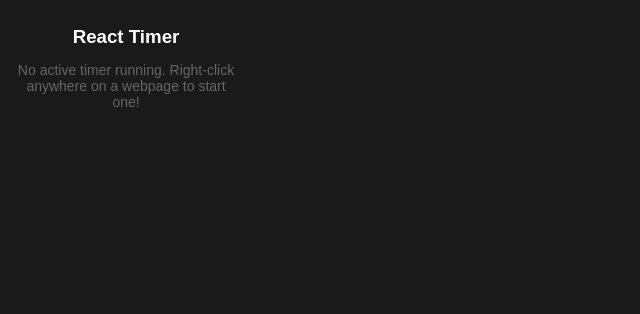
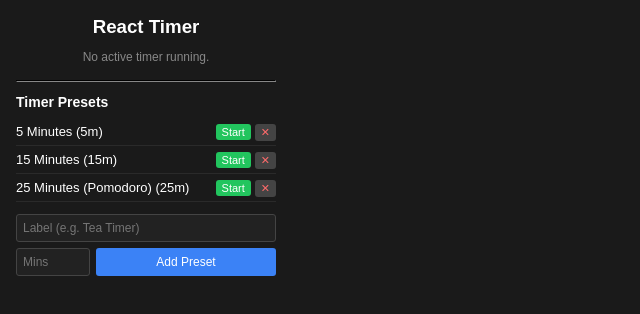
Before and after one commit to gnikkoch96/react-timer-extension, a React (Vite) app: page / in a window 1280 px wide. Shown: the top 314 px of the page, without its empty margins (0-640 px from the left). Built offline with nearby package versions, Linux system fonts and the light colour scheme.

Commit message:
feat(app): let users view their presets, trigger timers directly, add new ones, and delete existing ones

```diff
--- a/src/App.tsx
+++ b/src/App.tsx
@@ -1,22 +1,47 @@
-import { useState, useEffect } from "react";
+import { useState, useEffect } from 'react';
+
+interface TimerPreset {
+  id: string;
+  label: string;
+  minutes: number;
+}
+
+const DEFAULT_PRESETS: TimerPreset[] = [
+  { id: 'preset-5', label: '5 Minutes', minutes: 5 },
+  { id: 'preset-15', label: '15 Minutes', minutes: 15 },
+  { id: 'preset-25', label: '25 Minutes (Pomodoro)', minutes: 25 },
+];
 
 export default function App() {
   const [timeLeft, setTimeLeft] = useState<number | null>(null);
+  const [activeLabel, setActiveLabel] = useState<string>('');
+  const [presets, setPresets] = useState<TimerPreset[]>([]);
+  const [newLabel, setNewLabel] = useState('');
+  const [newMinutes, setNewMinutes] = useState('');
 
+  // Load presets and active timer status
   useEffect(() => {
-    // Helper function to check remaining time from chrome.storage
+    chrome.storage.local.get(['timerPresets', 'timerEndTime', 'timerLabel'], (result) => {
+      if (result.timerPresets) {
+        setPresets(result.timerPresets as TimerPreset[]);
+      } else {
+        setPresets(DEFAULT_PRESETS);
+        chrome.storage.local.set({ timerPresets: DEFAULT_PRESETS });
+      }
+
+      if (result.timerLabel) {
+        setActiveLabel(result.timerLabel as string);
+      }
+    });
+
     const checkTimer = () => {
-      chrome.storage.local.get(["timerEndTime"], (result) => {
-        // Cast result.timerEndTime to a number
+      chrome.storage.local.get(['timerEndTime', 'timerLabel'], (result) => {
         const endTime = result.timerEndTime as number | undefined;
-
         if (endTime) {
-          const remaining = Math.max(
-            0,
-            Math.ceil((endTime - Date.now()) / 1000),
-          );
+          const remaining = Math.max(0, Math.ceil((endTime - Date.now()) / 1000));
           if (remaining > 0) {
             setTimeLeft(remaining);
+            if (result.timerLabel) setActiveLabel(result.timerLabel as string);
           } else {
             setTimeLeft(null);
           }
@@ -26,66 +51,180 @@
       });
     };
 
-    // Check immediately on open
     checkTimer();
-
-    // Update the UI tick every second
     const interval = setInterval(checkTimer, 1000);
-
     return () => clearInterval(interval);
   }, []);
 
-  // Format seconds into MM:SS
+  // Save presets and notify background worker to update context menus
+  const savePresets = (updatedPresets: TimerPreset[]) => {
+    setPresets(updatedPresets);
+    chrome.storage.local.set({ timerPresets: updatedPresets }, () => {
+      chrome.runtime.sendMessage({ type: 'REFRESH_CONTEXT_MENU' });
+    });
+  };
+
+  const handleAddPreset = (e: React.FormEvent) => {
+    e.preventDefault();
+    const mins = parseFloat(newMinutes);
+    if (!newLabel.trim() || isNaN(mins) || mins <= 0) return;
+
+    const newPreset: TimerPreset = {
+      id: Date.now().toString(),
+      label: newLabel.trim(),
+      minutes: mins,
+    };
+
+    savePresets([...presets, newPreset]);
+    setNewLabel('');
+    setNewMinutes('');
+  };
+
+  const handleDeletePreset = (id: string) => {
+    const updated = presets.filter((p) => p.id !== id);
+    savePresets(updated);
+  };
+
+  const startPresetTimer = (preset: TimerPreset) => {
+    const durationMinutes = preset.minutes;
+    const endTime = Date.now() + durationMinutes * 60 * 1000;
+
+    chrome.alarms.create('activeTimer', { delayInMinutes: durationMinutes });
+    chrome.storage.local.set({ timerEndTime: endTime, timerLabel: preset.label });
+
+    setTimeLeft(durationMinutes * 60);
+    setActiveLabel(preset.label);
+  };
+
+  const cancelTimer = () => {
+    chrome.alarms.clear('activeTimer');
+    chrome.storage.local.remove(['timerEndTime', 'timerLabel']);
+    setTimeLeft(null);
+  };
+
   const formatTime = (seconds: number) => {
     const mins = Math.floor(seconds / 60);
     const secs = seconds % 60;
-    return `${mins.toString().padStart(2, "0")}:${secs.toString().padStart(2, "0")}`;
-  };
-
-  const cancelTimer = () => {
-    chrome.alarms.clear("activeTimer");
-    chrome.storage.local.remove(["timerEndTime", "timerDuration"]);
-    setTimeLeft(null);
+    return `${mins.toString().padStart(2, '0')}:${secs.toString().padStart(2, '0')}`;
   };
 
   return (
-    <div
-      style={{
-        width: "220px",
-        padding: "16px",
-        fontFamily: "sans-serif",
-        textAlign: "center",
-      }}
-    >
-      <h3 style={{ margin: "0 0 12px 0" }}>React Timer</h3>
+    <div style={{ padding: '16px', width: '260px', fontFamily: 'sans-serif' }}>
+      <h3 style={{ margin: '0 0 12px 0', textAlign: 'center' }}>React Timer</h3>
 
       {timeLeft !== null ? (
-        <div>
-          <div
-            style={{ fontSize: "32px", fontWeight: "bold", margin: "12px 0" }}
-          >
+        <div style={{ textAlign: 'center', marginBottom: '16px' }}>
+          <div style={{ fontSize: '13px', color: '#aaa' }}>{activeLabel}</div>
+          <div style={{ fontSize: '32px', fontWeight: 'bold', margin: '4px 0' }}>
             {formatTime(timeLeft)}
           </div>
           <button
             onClick={cancelTimer}
             style={{
-              padding: "6px 12px",
-              backgroundColor: "#ef4444",
-              color: "white",
-              border: "none",
-              borderRadius: "4px",
-              cursor: "pointer",
+              padding: '6px 12px',
+              backgroundColor: '#ef4444',
+              color: 'white',
+              border: 'none',
+              borderRadius: '4px',
+              cursor: 'pointer',
             }}
           >
             Cancel Timer
           </button>
         </div>
       ) : (
-        <p style={{ color: "#666", fontSize: "14px" }}>
-          No active timer running. Right-click anywhere on a webpage to start
-          one!
-        </p>
+        <div style={{ textAlign: 'center', color: '#888', fontSize: '12px', marginBottom: '16px' }}>
+          No active timer running.
+        </div>
       )}
+
+      <hr style={{ borderColor: '#333', margin: '12px 0' }} />
+
+      <h4 style={{ margin: '0 0 8px 0', fontSize: '14px' }}>Timer Presets</h4>
+      <div style={{ maxHeight: '140px', overflowY: 'auto', marginBottom: '12px' }}>
+        {presets.map((preset) => (
+          <div
+            key={preset.id}
+            style={{
+              display: 'flex',
+              justifyContent: 'space-between',
+              alignItems: 'center',
+              padding: '4px 0',
+              borderBottom: '1px solid #2a2a2a',
+            }}
+          >
+            <span style={{ fontSize: '13px' }}>
+              {preset.label} ({preset.minutes}m)
+            </span>
+            <div>
+              <button
+                onClick={() => startPresetTimer(preset)}
+                style={{
+                  marginRight: '4px',
+                  padding: '2px 6px',
+                  fontSize: '11px',
+                  backgroundColor: '#22c55e',
+                  color: 'white',
+                  border: 'none',
+                  borderRadius: '3px',
+                  cursor: 'pointer',
+                }}
+              >
+                Start
+              </button>
+              <button
+                onClick={() => handleDeletePreset(preset.id)}
+                style={{
+                  padding: '2px 6px',
+                  fontSize: '11px',
+                  backgroundColor: '#444',
+                  color: '#ff6b6b',
+                  border: 'none',
+                  borderRadius: '3px',
+                  cursor: 'pointer',
+                }}
+              >
+                ✕
+              </button>
+            </div>
+          </div>
+        ))}
+      </div>
+
+      <form onSubmit={handleAddPreset} style={{ display: 'flex', flexDirection: 'column', gap: '6px' }}>
+        <input
+          type="text"
+          placeholder="Label (e.g. Tea Timer)"
+          value={newLabel}
+          onChange={(e) => setNewLabel(e.target.value)}
+          style={{ padding: '6px', fontSize: '12px', borderRadius: '3px', border: '1px solid #444', background: '#222', color: '#fff' }}
+        />
+        <div style={{ display: 'flex', gap: '6px' }}>
+          <input
+            type="number"
+            step="any"
+            placeholder="Mins"
+            value={newMinutes}
+            onChange={(e) => setNewMinutes(e.target.value)}
+            style={{ width: '60px', padding: '6px', fontSize: '12px', borderRadius: '3px', border: '1px solid #444', background: '#222', color: '#fff' }}
+          />
+          <button
+            type="submit"
+            style={{
+              flex: 1,
+              padding: '6px',
+              fontSize: '12px',
+              backgroundColor: '#3b82f6',
+              color: 'white',
+              border: 'none',
+              borderRadius: '3px',
+              cursor: 'pointer',
+            }}
+          >
+            Add Preset
+          </button>
+        </div>
+      </form>
     </div>
   );
 }
```
